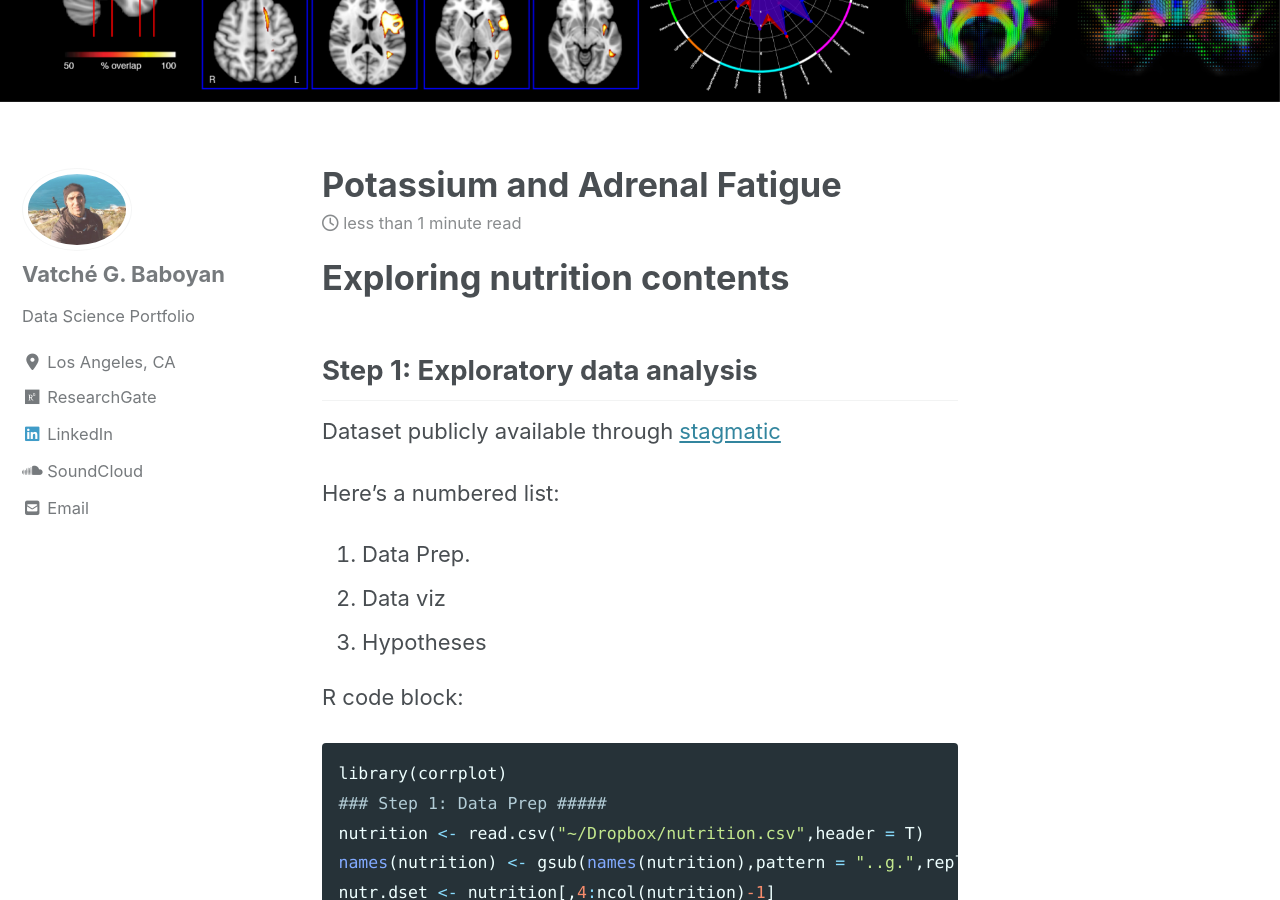
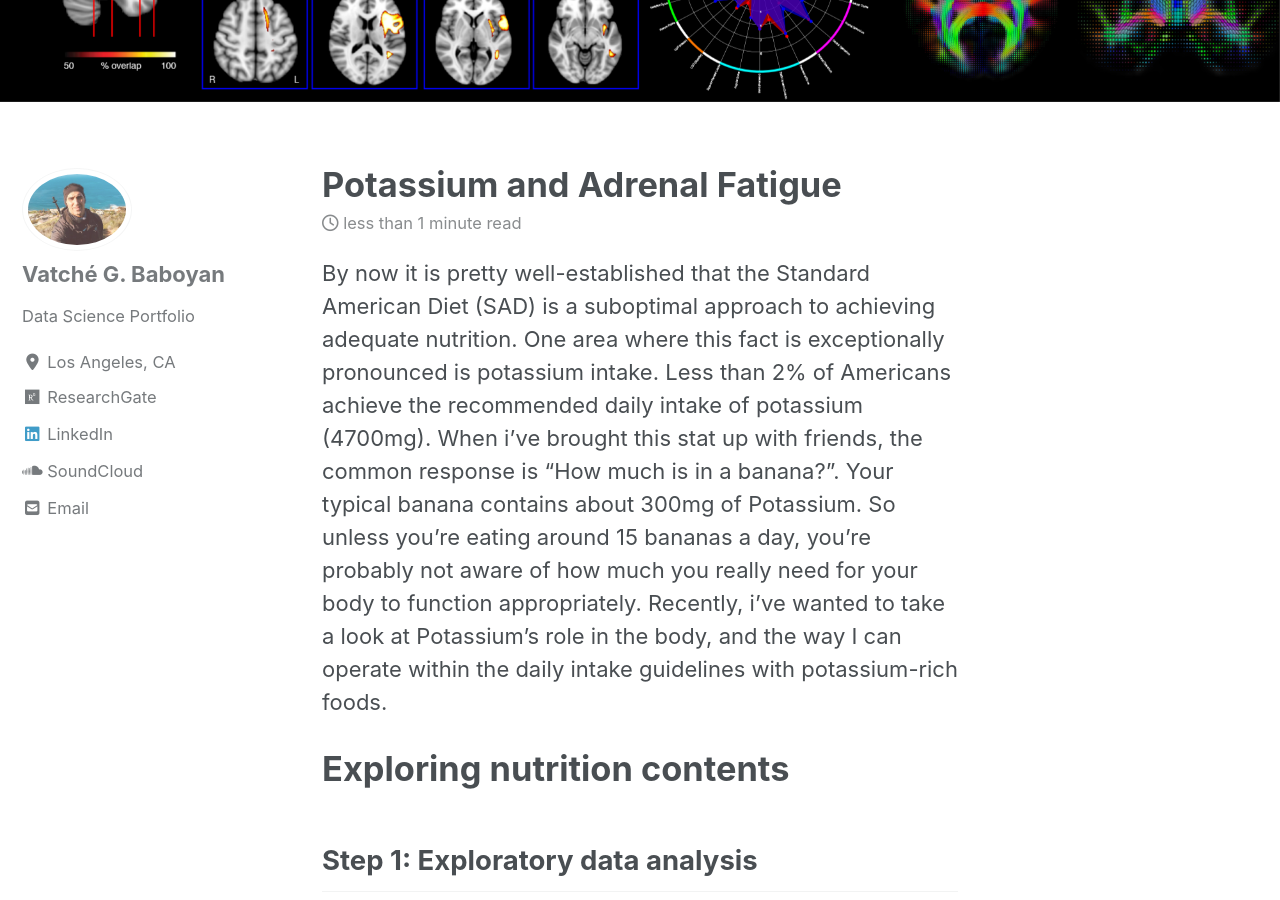
Before and after one commit to vbaboyan/vbaboyan.github.io, a Jekyll site: the page built from _posts/2019-11-11-nutrition.md, in a window 1280 px wide and 900 px high, scrolled down 240 px. Built offline with Jekyll 4.4.1, drawn with Linux system fonts in a browser that asks for light colours; cached includes are drawn as plain includes; nearby versions of some CDN libraries; some of the changed text lies outside the part shown.

Commit message:
website edits

````diff
--- a/_posts/2019-11-11-nutrition.md
+++ b/_posts/2019-11-11-nutrition.md
@@ -4,6 +4,8 @@ date: 2019-11-11
 tags: [data science, nutrition, data visualization]
 excerpt: "A data science approach to nutrition"
 ---
+
+By now it is pretty well-established that the Standard American Diet (SAD) is a suboptimal approach to achieving adequate nutrition. One area where this fact is exceptionally pronounced is potassium intake. Less than 2% of Americans achieve the recommended daily intake of potassium (4700mg). When i've brought this stat up with friends, the common response is "How much is in a banana?". Your typical banana contains about 300mg of Potassium. So unless you're eating around 15 bananas a day, you're probably not aware of how much you really need for your body to function appropriately. Recently, i've wanted to take a look at Potassium's role in the body, and the way I can operate within the daily intake guidelines with potassium-rich foods.
 
 # Exploring nutrition contents
 
@@ -12,8 +14,11 @@ Dataset publicly available through [stagmatic](https://gist.github.com/syntagmat
 
 Here's a numbered list:
 1. Data Prep.
-2. Data viz
+2. Data viz.
 3. Hypotheses
+
+
+## Conclusions and recommendations
 
 R code block:
 ```r
````
